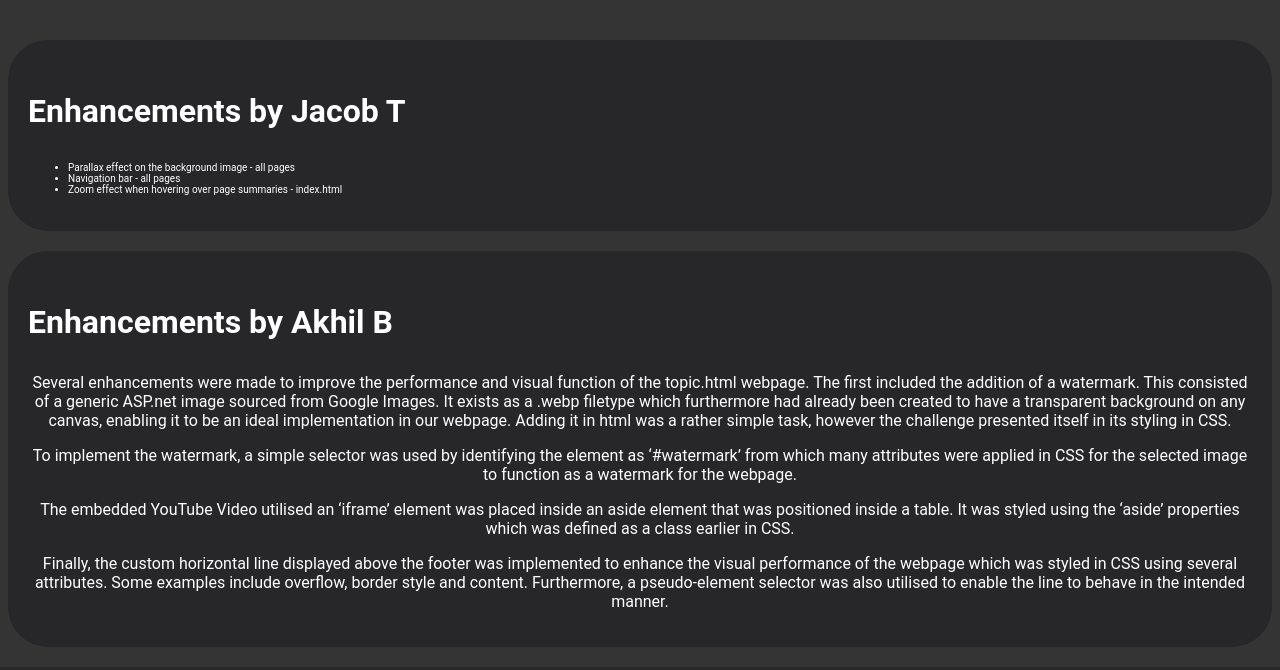
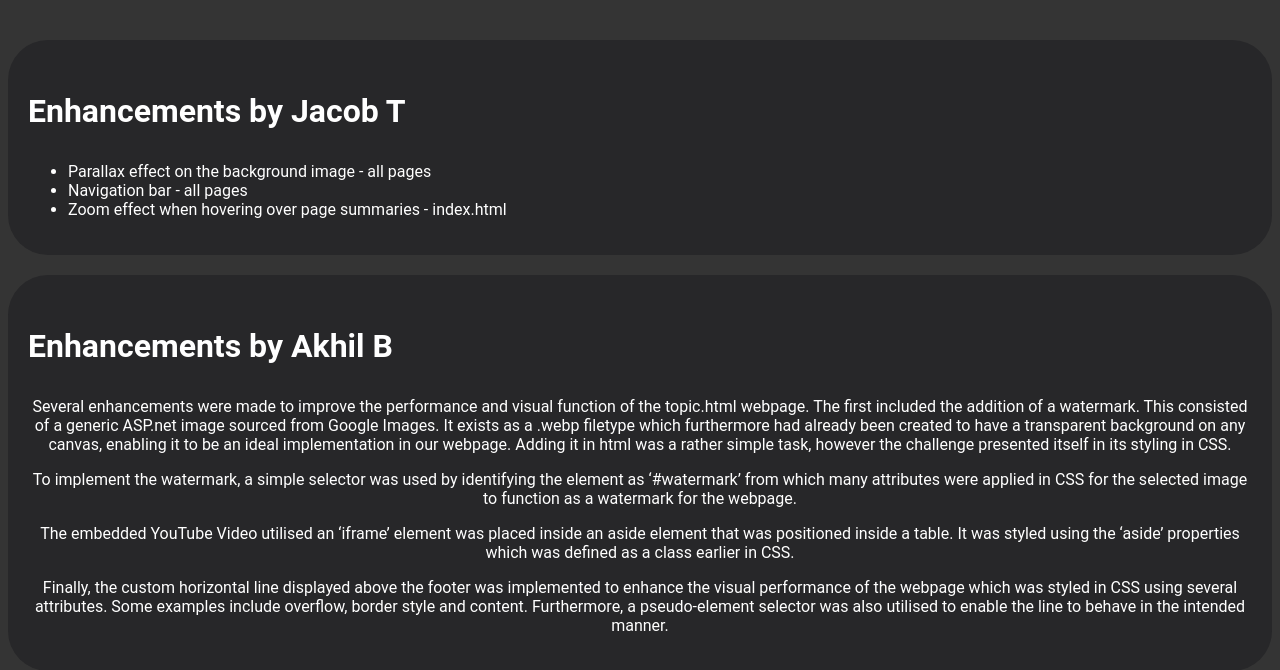
Before and after one commit to TaterLord/AllStupidPeople.net-Project, a PHP site: page /enhancements.html in a window 1280 px wide. Shown: the part 207-877 px from the top of the page. Run offline with PHP 8.4, Linux system fonts and the light colour scheme.

Commit message:
list shenanigans
spacing shenanigans

```diff
--- a/styles/base.css
+++ b/styles/base.css
@@ -1,9 +1,11 @@
 /* css style sheets by Jacob T */
-html{font-size: 10px;font-family: Roboto, Arial, sans-serif;background-color:#343434;color:white;}
-a{font-size: 16px;color: #77cbff;}
+html {font-size: 10px;font-family: Roboto, Arial, sans-serif;background-color:#343434;color:white;}
+a {font-size: 16px;color: #77cbff;}
 h1 {font-size: 64px;text-align:center;}
 h2 {font-size: 48px;text-align:center;}
-p{font-size: 16px;text-align:center;}
+p {font-size: 16px;text-align:center;}
+ol, ul {font-size: 16px;}
+
 .caption {
    position:absolute;
    left: 0%;
@@ -12,6 +14,7 @@ p{font-size: 16px;text-align:center;}
    text-align: center;
    color: #000;
    }
+
 .caption span.border {
    background-color: #66666655;
    color: #fff;
@@ -40,22 +43,26 @@ nav ul{
       overflow: hidden;
       background-color: #222;
       font-size: 20px;
-  }
+}
+
 nav ul li {
       float: left;
       border-right: 1px solid #777;
       font-size:16px;
-  }
+}
+
 nav ul li:last-child{
       border-right: none;
-  }
+}
+
 nav ul li a {
       display: block;
       color: white;
       text-align: center;
       padding: 14px 16px;
       text-decoration: none;
-  }
+}
+
 nav ul li a:hover{
       background-color: #111;
-  }
+}
```
